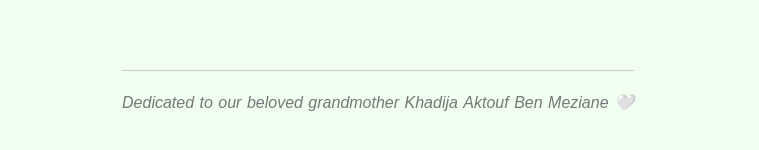
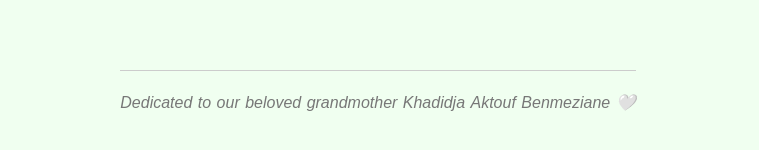
Before and after one commit to IHIaadj/whoami-sira, a React (Create React App) app: page / in a window 1280 px wide. Shown: the part 876-1026 px from the top of the page, without its empty margins (262-1021 px from the left). Built offline with nearby package versions, Linux system fonts and the light colour scheme.

Commit message:
fix language

```diff
--- a/package.json
+++ b/package.json
@@ -41,5 +41,8 @@
       "last 1 firefox version",
       "last 1 safari version"
     ]
+  },
+  "devDependencies": {
+    "typescript": "^4.9.5"
   }
 }
--- a/public/locales/en/translation.json
+++ b/public/locales/en/translation.json
@@ -7,7 +7,7 @@
     "teamCode": "Team Code",
     "players": "Joined Players",
     "currentRound": "🎯 Current Round",
-    "dedication": "Dedicated to our beloved grandmother Khadija Aktouf Ben Meziane 🤍",
+    "dedication": "Dedicated to our beloved grandmother Khadidja Aktouf Benmeziane 🤍",
     "timeLeft": "⏱ Time Left",
     "yourTurn": "🤔 Try to guess who you are by asking questions!",
     "notYourTurn": "🔐 Character",
--- a/src/i18n.js
+++ b/src/i18n.js
@@ -2,6 +2,8 @@ import i18n from 'i18next';
 import { initReactI18next } from 'react-i18next';
 import LanguageDetector from 'i18next-browser-languagedetector';
 import HttpApi from 'i18next-http-backend';
+
+const savedLang = localStorage.getItem("lang") || "ar"; // ✅ default to Arabic
 
 i18n
   .use(HttpApi)
```
Also changed, not shown: 1 other file (tests, documents, lock files or other folders).
